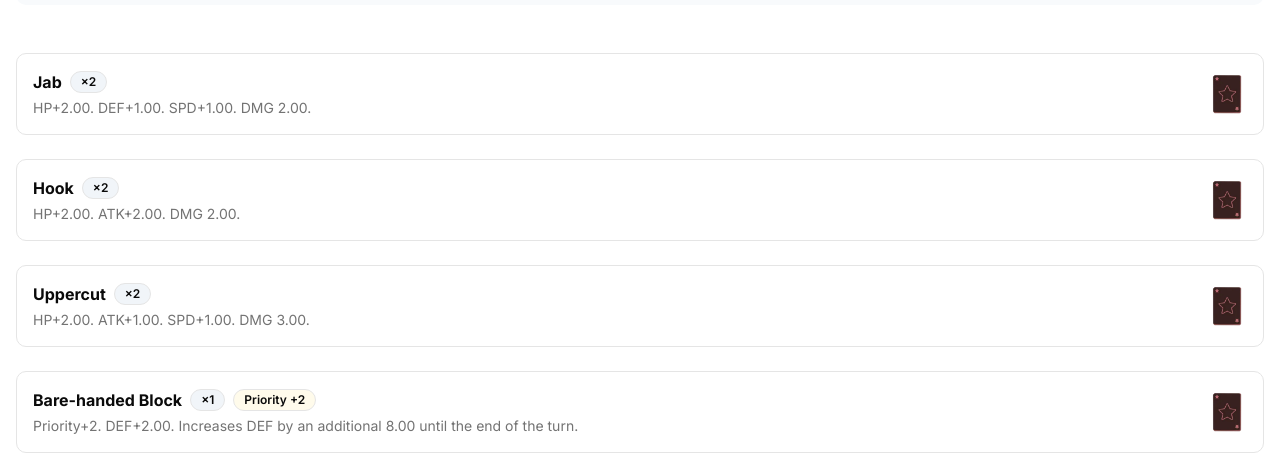
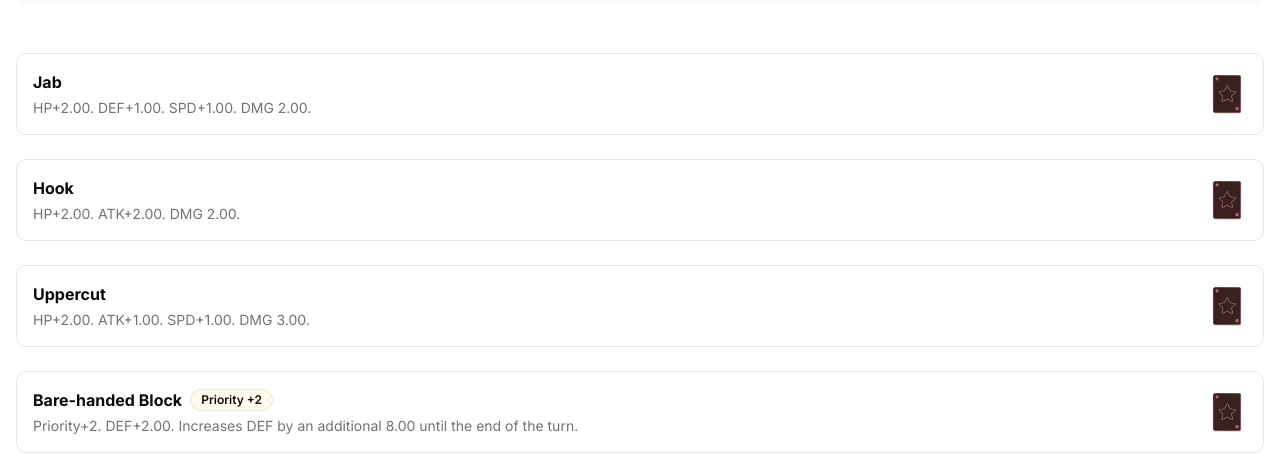
Before and after one commit to TheOreoTM/frieren-tcg-wiki, a Next.js app: page /cards in a window 1280 px wide. Shown: the part 386-840 px from the top of the page. Built offline with nearby package versions, Linux system fonts and the light colour scheme.

Commit message:
feat: dont show count on list

```diff
--- a/src/components/card/card-list-item.tsx
+++ b/src/components/card/card-list-item.tsx
@@ -6,9 +6,10 @@ import Image from "next/image";
 interface CardListItemProps {
     card: Card;
     count?: number;
+    showCount?: boolean;
 }
 
-export default function CardListItem({ card, count }: CardListItemProps) {
+export default function CardListItem({ card, count, showCount }: CardListItemProps) {
     // Create a URL-friendly ID from the card title
     const cardId = card.getId ? card.getId() : card.title.toLowerCase().replace(/[^a-z0-9]+/g, "-");
 
@@ -24,7 +25,7 @@ export default function CardListItem({ card, count }: CardListItemProps) {
                 <div className="flex-grow mr-4">
                     <div className="flex items-center gap-2 mb-1">
                         <h3 className="font-bold">{card.title}</h3>
-                        {count !== undefined && (
+                        {count !== undefined && showCount && (
                             <Badge variant="outline" className="bg-slate-100">
                                 ×{count}
                             </Badge>
```
